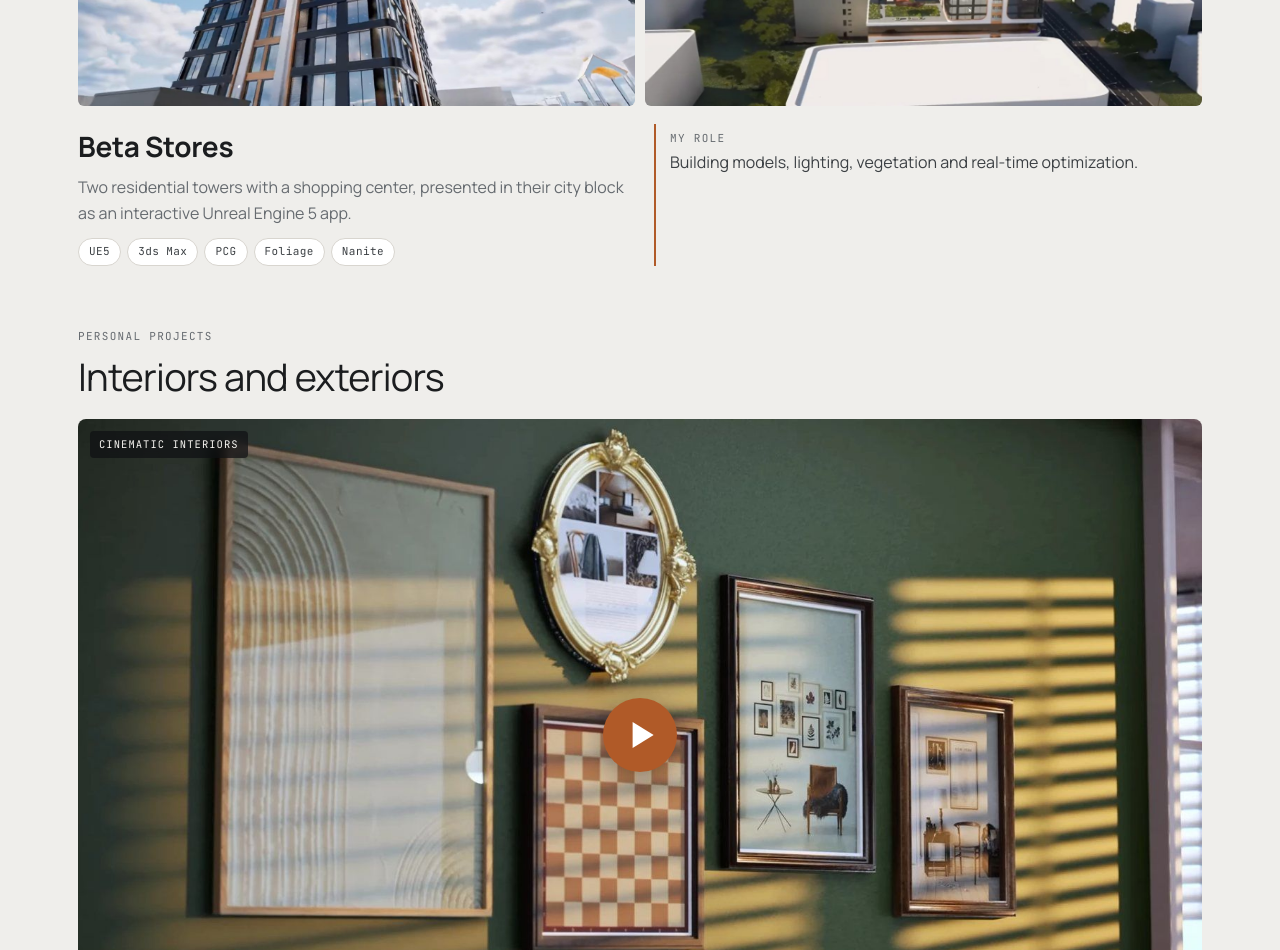
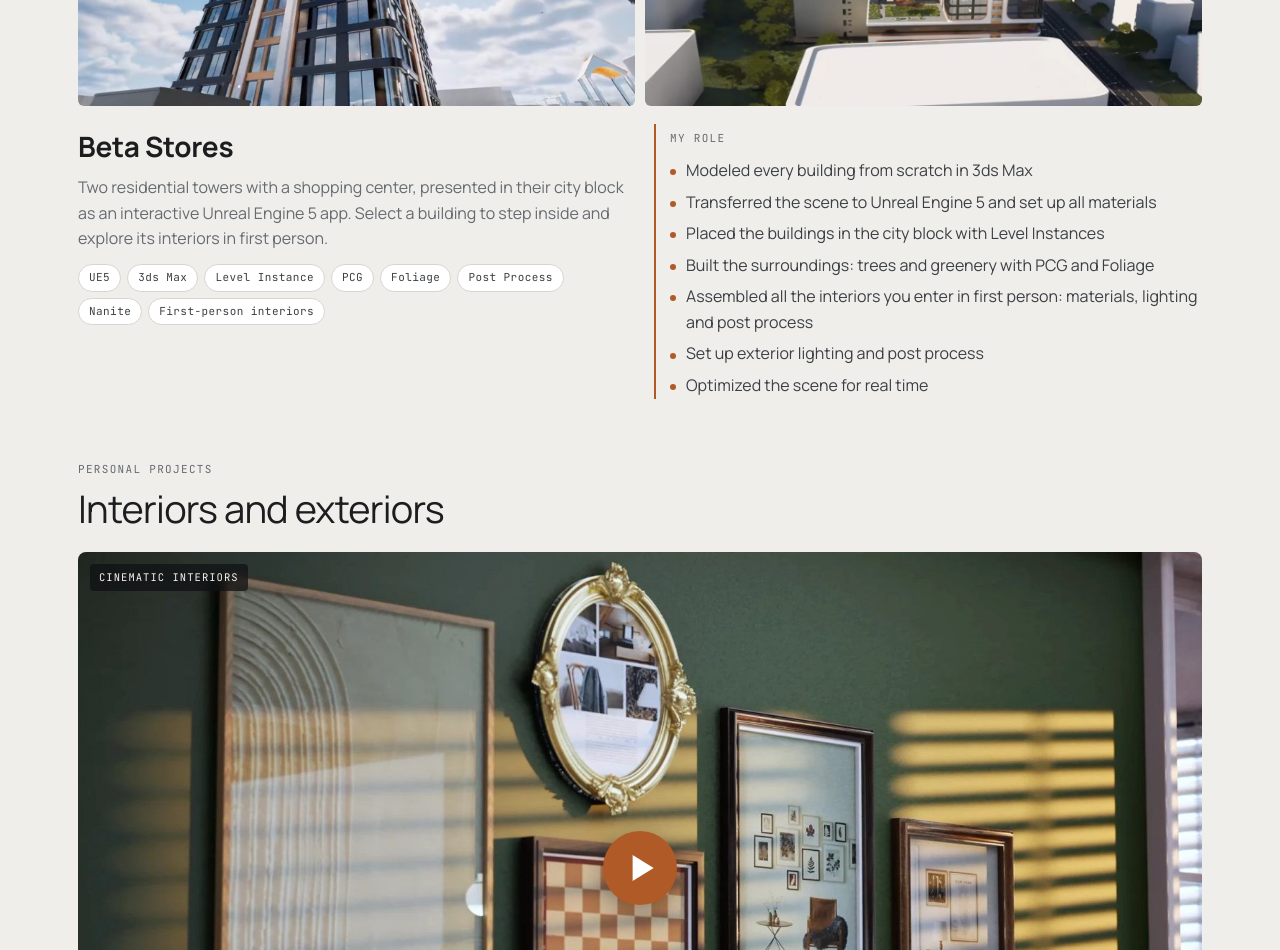
Before and after one commit to Dzhumar0/Dzhumar0.github.io, a plain HTML site: page index.html in a window 1280 px wide. Shown: the part 3400-4350 px from the top of the page. Drawn offline with Linux system fonts and the light colour scheme; a web font is replaced by a local one.

Commit message:
Beta Stores: подробная роль и интерьеры
Co-Authored-By: Claude Opus 5.5 <noreply@anthropic.com>
Claude-Session: https://claude.ai/code/session_01BcWgqqBUu1si81WKkTAxRx

```diff
--- a/index.html
+++ b/index.html
@@ -269,10 +269,18 @@ footer .wrap { padding-block: 0 32px; }
         <div class="info">
           <div>
             <h3>Beta Stores</h3>
-            <p><span class="en">Two residential towers with a shopping center, presented in their city block as an interactive Unreal Engine 5 app.</span><span class="ru">Две жилые башни с торговым центром в городском квартале — интерактивное приложение на Unreal Engine 5.</span></p>
-            <div class="chips"><span class="chip">UE5</span><span class="chip">3ds Max</span><span class="chip">PCG</span><span class="chip">Foliage</span><span class="chip">Nanite</span></div>
+            <p><span class="en">Two residential towers with a shopping center, presented in their city block as an interactive Unreal Engine 5 app. Select a building to step inside and explore its interiors in first person.</span><span class="ru">Две жилые башни с торговым центром в городском квартале — интерактивное приложение на Unreal Engine 5. Можно выбрать здание и зайти внутрь, чтобы осмотреть интерьеры от первого лица.</span></p>
+            <div class="chips"><span class="chip">UE5</span><span class="chip">3ds Max</span><span class="chip">Level Instance</span><span class="chip">PCG</span><span class="chip">Foliage</span><span class="chip">Post Process</span><span class="chip">Nanite</span><span class="chip">First-person interiors</span></div>
           </div>
-          <div class="role-box"><span class="label"><span class="en">My role</span><span class="ru">Моя роль</span></span><p><span class="en">Building models, lighting, vegetation and real-time optimization.</span><span class="ru">Модели зданий, свет, растительность и оптимизация под real-time.</span></p></div>
+          <div class="role-box"><span class="label"><span class="en">My role</span><span class="ru">Моя роль</span></span><ul class="steps">
+<li><span class="en">Modeled every building from scratch in 3ds Max</span><span class="ru">С нуля смоделировал все здания в 3ds Max</span></li>
+<li><span class="en">Transferred the scene to Unreal Engine 5 and set up all materials</span><span class="ru">Перенёс сцену в Unreal Engine 5 и настроил все материалы</span></li>
+<li><span class="en">Placed the buildings in the city block with Level Instances</span><span class="ru">Расставил здания в городском квартале через Level Instance</span></li>
+<li><span class="en">Built the surroundings: trees and greenery with PCG and Foliage</span><span class="ru">Собрал окружение: деревья и зелень через PCG и Foliage</span></li>
+<li><span class="en">Assembled all the interiors you enter in first person: materials, lighting and post process</span><span class="ru">Собрал все интерьеры, в которые можно зайти от первого лица: материалы, свет и постобработка</span></li>
+<li><span class="en">Set up exterior lighting and post process</span><span class="ru">Настроил освещение и постобработку экстерьера</span></li>
+<li><span class="en">Optimized the scene for real time</span><span class="ru">Оптимизировал сцену под real-time</span></li>
+</ul></div>
         </div>
       </article>
 
```
